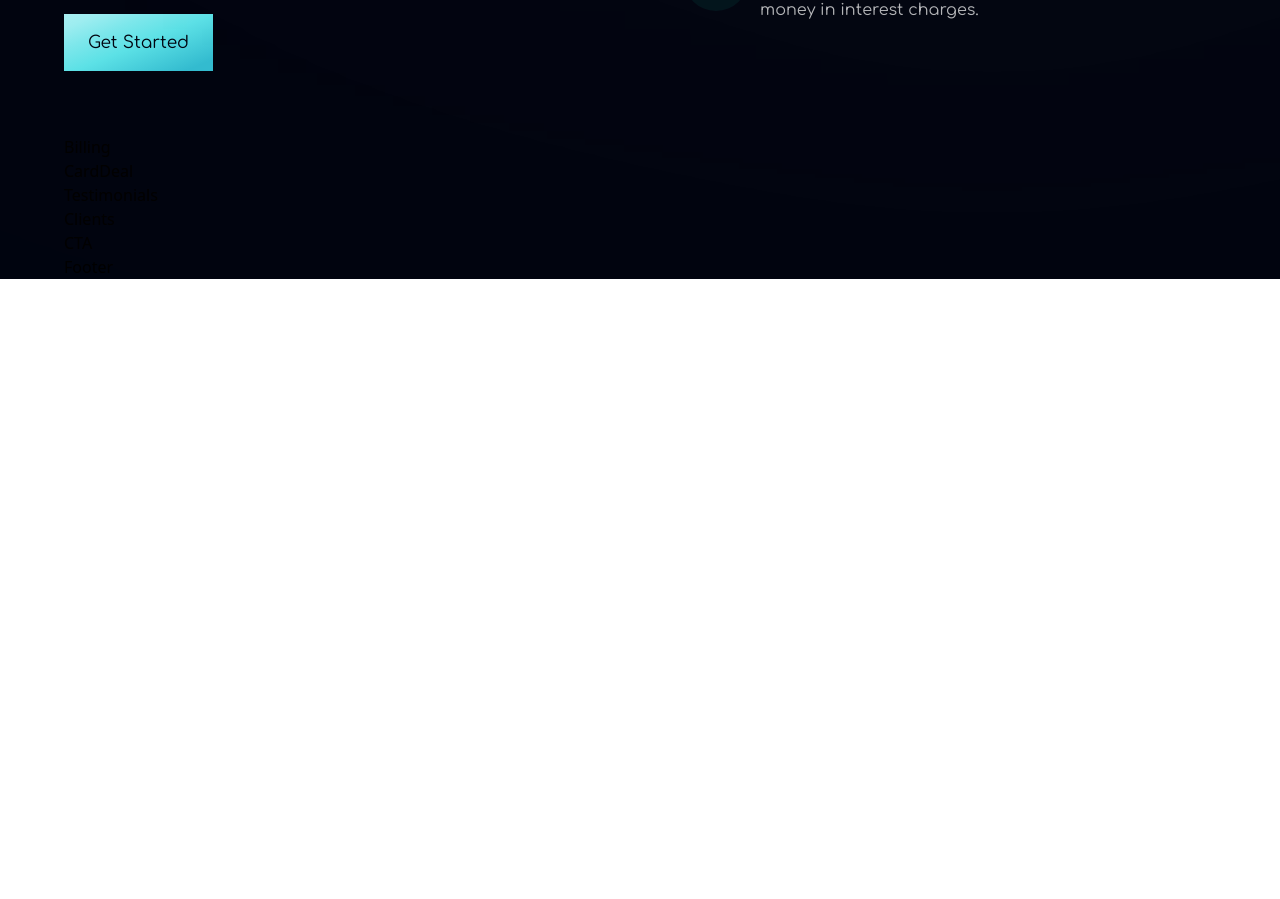
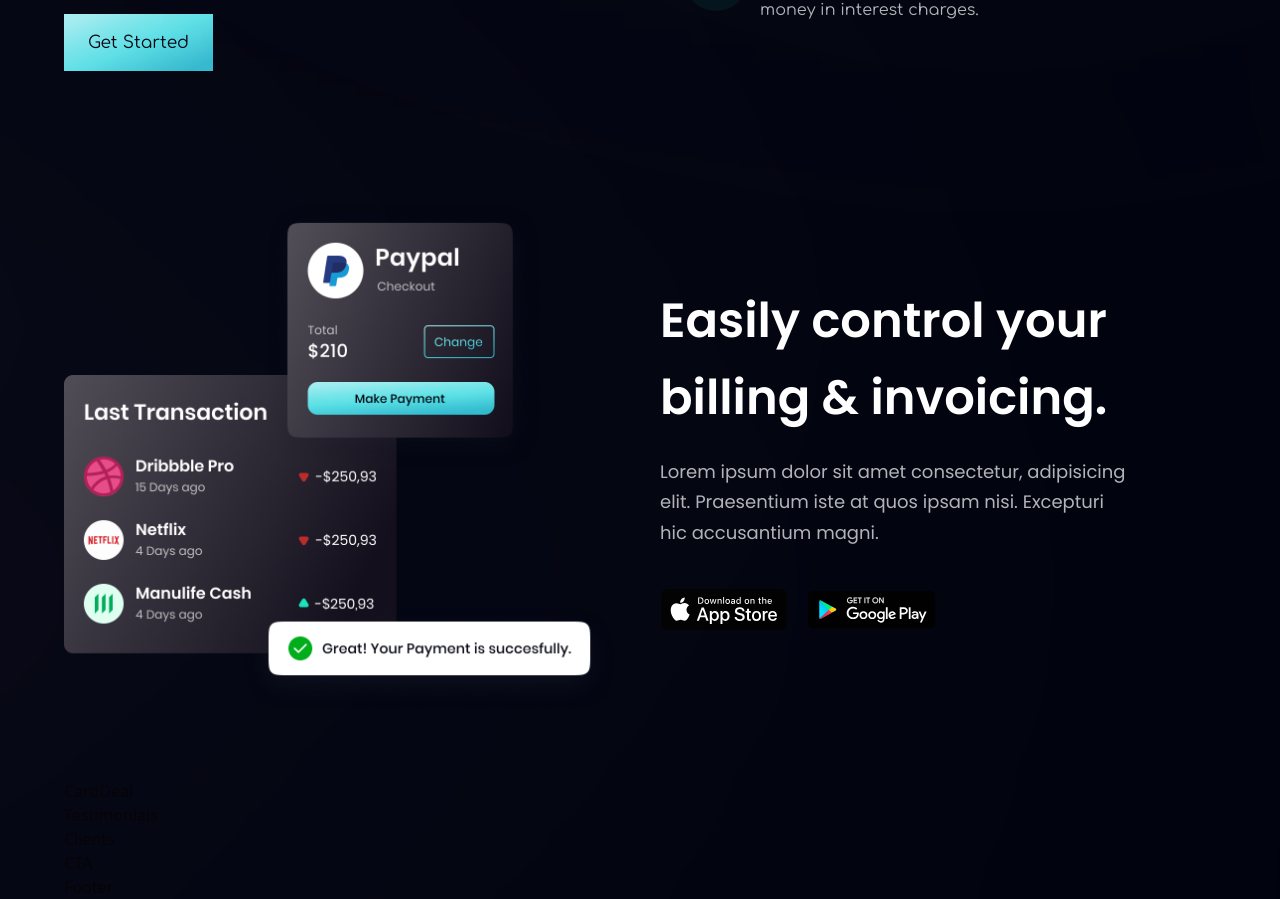
Before and after one commit to Med-lemineHmd/bank_modern_app, a React (Vite) app: page / in a window 1280 px wide. Shown: the part 1409-2308 px from the top of the page. Before the commit the page ends 1688 px from the top, so only its background shows below. Built offline with nearby package versions, Linux system fonts and the light colour scheme.

Commit message:
Billing Section

```diff
--- a/src/components/Billing.jsx
+++ b/src/components/Billing.jsx
@@ -1,7 +1,40 @@
-import React from "react";
+import { apple, bill, google } from "../assets";
+import styles, { layout } from "../style";
 
-const Billing = () => {
-  return <div>Billing</div>;
-};
+const Billing = () => (
+  <section id="product" className={layout.sectionReverse}>
+    <div className={layout.sectionImgReverse}>
+      <img
+        className="w-[100%] h-[100%] relative z-[5]"
+        src={bill}
+        alt="billing"
+      />
+      <div className="absolute z-[3] -left-1/2 top-0 w-[50%] h-[50%] rounded-full white__gradient" />
+      <div className="absolute z-[0] -left-1/2 bottom-0 w-[50%] h-[50%] rounded-full pink__gradient" />
+    </div>
+    <div className={layout.sectionInfo}>
+      <h2 className={styles.heading2}>
+        Easily control your <br className="sm:block hidden" /> billing &
+        invoicing.
+      </h2>
+      <p className={`${styles.paragraph} max-w-[470px] mt-5 font-comfortaa`}>
+        Lorem ipsum dolor sit amet consectetur, adipisicing elit. Praesentium
+        iste at quos ipsam nisi. Excepturi hic accusantium magni.
+      </p>
 
+      <div className="flex flex-row flex-wrap sm:mt-10 mt-6">
+        <img
+          src={apple}
+          alt="app_store"
+          className="w-[128px] h-[42px] object-contain mr-5 cursor-pointer"
+        />
+        <img
+          src={google}
+          alt="play_store"
+          className="w-[128px] h-[42px] object-contain mr-5 cursor-pointer"
+        />
+      </div>
+    </div>
+  </section>
+);
 export default Billing;
```
